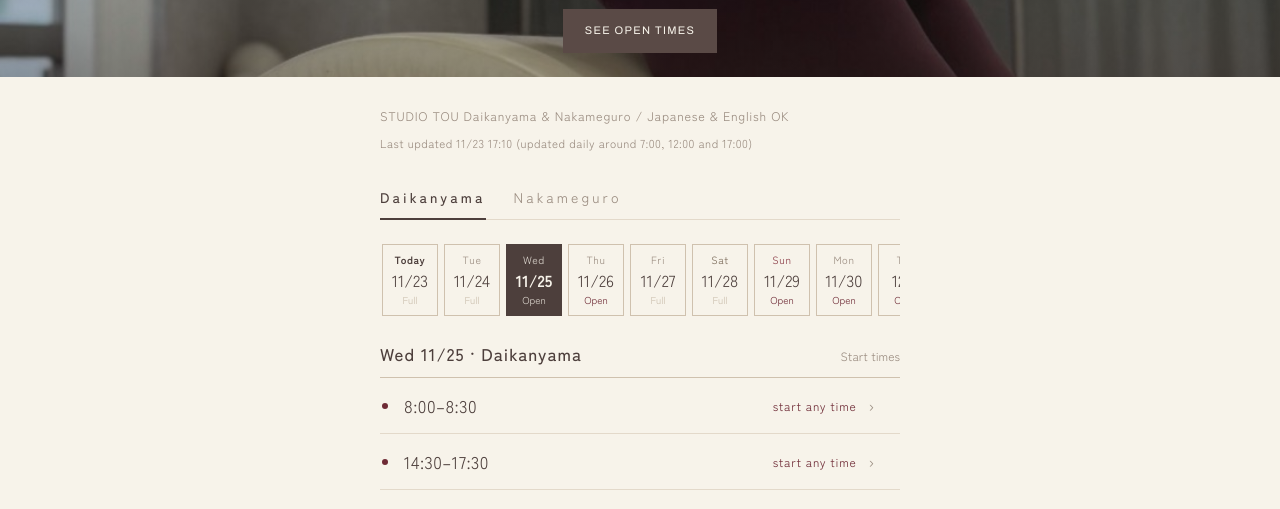
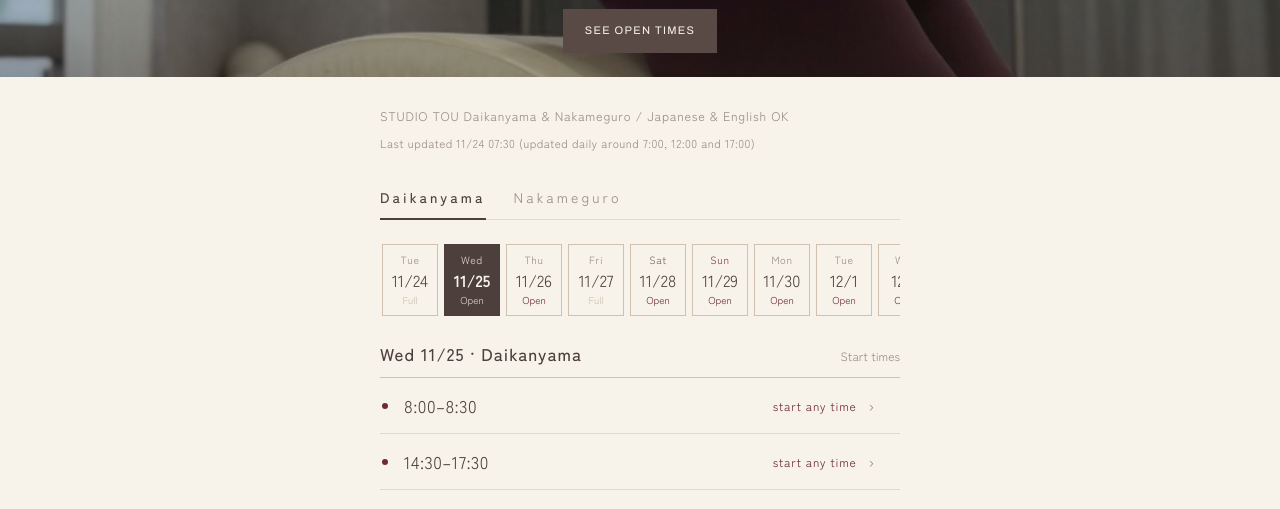
Before and after one commit to ayaleee/ayaleee.github.io, a plain HTML site: page index.html in a window 1280 px wide. Shown: the part 219-728 px from the top of the page. Drawn offline with Linux system fonts and the light colour scheme.

Commit message:
空き枠を更新 2026-11-24 07:07

```diff
--- a/index.html
+++ b/index.html
@@ -211,25 +211,24 @@ footer{font-size:11px;color:var(--muted);line-height:1.8;border-top:1px solid va
 <script>
 /* ===== DATA（Claude が更新するのはここだけ。お客さんの名前・予定名は入れない。時間だけ） ===== */
 const DATA = {
-  asof: "2026-11-23 17:10",
+  asof: "2026-11-24 07:30",
   td: {
-    "2026-11-23": ["11:00-12:00", "12:30-13:30", "15:30-16:30", "16:30-17:30"],
     "2026-11-24": ["10:00-11:00", "11:00-12:00", "12:00-13:00", "13:00-14:00", "14:00-15:00", "15:30-16:30", "17:00-18:00"],
     "2026-11-25": ["10:00-11:00", "11:00-12:00", "12:00-13:00", "13:00-14:00", "19:00-20:00"],
     "2026-11-26": ["07:30-08:45", "09:45-10:45", "11:00-12:00", "13:00-14:00", "14:00-15:00", "15:30-16:30"],
-    "2026-11-27": ["12:00-13:00", "13:00-14:00", "14:30-15:30", "17:00-18:00", "19:30-20:30"],
-    "2026-11-28": ["09:00-19:00", "19:30-20:30"],
+    "2026-11-27": ["09:30-10:30", "12:00-13:00", "13:00-14:00", "14:30-15:30", "17:00-18:00", "19:30-20:30"],
+    "2026-11-28": ["19:30-20:30"],
     "2026-11-29": ["10:00-11:00", "11:00-12:00", "12:00-13:00", "13:00-14:00", "14:00-15:00", "15:00-16:00", "16:00-17:00", "17:30-18:00", "18:30-19:30", "19:30-20:30"],
     "2026-11-30": ["10:00-11:00", "11:30-12:30", "13:00-14:00"],
     "2026-12-01": ["10:00-16:00"],
     "2026-12-02": ["08:30-09:30", "10:00-17:00"],
-    "2026-12-03": ["11:00-13:00"],
+    "2026-12-03": ["08:30-09:30", "09:30-10:30", "11:00-13:00"],
     "2026-12-04": ["08:15-09:15", "11:00-13:00", "13:00-14:00", "17:00-18:00", "18:15-19:15"],
     "2026-12-05": ["10:00-16:15", "16:30-17:30"],
-    "2026-12-06": ["10:00-16:00", "17:00-18:00"]
+    "2026-12-06": ["10:00-16:00", "17:00-18:00"],
+    "2026-12-07": ["09:45-10:45", "11:00-13:00", "13:15-14:15"]
   },
   tn: {
-    "2026-11-23": {"GP1": ["08:00-09:00", "09:10-10:10", "11:00-12:00", "12:00-13:00", "13:00-14:00", "14:00-15:00"], "GP2": ["08:00-09:00", "09:10-10:10", "10:15-11:15", "11:15-12:15", "12:15-13:15", "13:15-14:15", "14:15-15:15"], "GP3": ["08:00-09:00", "09:10-10:10", "10:30-11:30", "15:00-16:00"], "GP4": ["08:00-09:00", "09:10-10:10"], "GP5": ["08:00-09:00", "09:10-10:10"], "GP6": ["08:00-09:00", "09:10-10:10", "14:00-15:00"]},
     "2026-11-24": {"GP1": ["08:00-09:00", "09:15-10:15", "10:30-11:30", "18:30-19:30", "19:40-20:40"], "GP2": ["08:00-09:00", "09:15-10:15", "10:30-11:30", "11:30-12:30", "18:30-19:30", "19:40-20:40"], "GP3": ["08:00-09:00", "09:15-10:15", "10:30-11:30", "18:30-19:30", "19:40-20:40"], "GP4": ["08:00-09:00", "09:15-10:15", "10:30-11:30", "18:30-19:30", "19:40-20:40"], "GP5": ["08:00-09:00", "09:15-10:15", "10:30-11:30", "18:30-19:30", "19:40-20:40"], "GP6": ["08:00-09:00", "09:15-10:15", "10:30-11:30", "18:30-19:30", "19:40-20:40"]},
     "2026-11-25": {"GP1": ["09:00-10:00", "10:30-11:30", "11:45-12:45", "13:00-14:00", "16:30-17:30", "17:45-18:45"], "GP2": ["09:00-10:00", "10:30-11:30", "11:45-12:45", "13:00-14:00", "16:30-17:30", "17:45-18:45"], "GP3": ["09:00-10:00", "10:30-11:30", "11:45-12:45", "13:00-14:00", "16:30-17:30", "17:45-18:45"], "GP4": ["09:00-10:00", "10:30-11:30", "11:45-12:45", "13:00-14:00", "14:30-15:30", "16:30-17:30", "17:45-18:45"], "GP5": ["09:00-10:00", "10:30-11:30", "11:45-12:45", "13:00-14:00", "16:30-17:30", "17:45-18:45"], "GP6": ["09:00-10:00", "10:30-11:30", "11:45-12:45", "13:00-14:00", "16:30-17:30", "17:45-18:45"]},
     "2026-11-26": {"GP1": ["08:00-09:00", "09:30-10:30", "11:00-12:00", "12:15-13:15", "13:30-14:30", "18:30-19:30", "19:40-20:40"], "GP2": ["08:00-09:00", "11:00-12:00", "12:15-13:15", "18:30-19:30", "19:40-20:40"], "GP3": ["08:00-09:00", "11:00-12:00", "12:15-13:15", "18:30-19:30", "19:40-20:40"], "GP4": ["08:00-09:00", "11:00-12:00", "12:15-13:15", "14:00-15:00", "16:30-17:30", "17:30-18:30", "18:30-19:30", "19:40-20:40"], "GP5": ["08:00-09:00", "11:00-12:00", "12:15-13:15", "18:30-19:30", "19:40-20:40"], "GP6": ["08:00-09:00", "11:00-12:00", "12:15-13:15", "18:30-19:30", "19:40-20:40"]},
@@ -238,18 +237,18 @@ const DATA = {
     "2026-11-29": {"GP1": ["08:00-09:00", "09:15-10:15", "10:30-11:30"], "GP2": ["08:00-09:00", "09:15-10:15", "10:30-11:30"], "GP3": ["08:00-09:00", "09:15-10:15", "10:30-11:30"], "GP4": ["08:00-09:00", "09:15-10:15", "10:30-11:30"], "GP5": ["08:00-09:00", "09:15-10:15", "10:30-11:30", "15:00-16:00"], "GP6": ["08:00-09:00", "09:15-10:15", "10:30-11:30"]},
     "2026-11-30": {"GP1": ["08:00-09:00", "09:10-10:10", "11:00-12:00"], "GP2": ["08:00-09:00", "09:10-10:10"], "GP3": ["08:00-09:00", "09:10-10:10"], "GP4": ["08:00-09:00", "09:10-10:10", "12:00-13:00"], "GP5": ["08:00-09:00", "09:10-10:10"], "GP6": ["08:00-09:00", "09:10-10:10"]},
     "2026-12-01": {"GP1": ["08:00-09:00", "09:15-10:15", "10:30-11:30", "11:45-16:45", "18:30-19:30", "19:40-20:40"], "GP2": ["08:00-09:00", "09:15-10:15", "10:30-11:30", "18:30-19:30", "19:40-20:40"], "GP3": ["08:00-09:00", "09:15-10:15", "10:30-11:30", "18:30-19:30", "19:40-20:40"], "GP4": ["08:00-09:00", "09:15-10:15", "10:30-11:30", "18:30-19:30", "19:40-20:40"], "GP5": ["08:00-09:00", "09:15-10:15", "10:30-11:30", "18:30-19:30", "19:40-20:40"], "GP6": ["08:00-09:00", "09:15-10:15", "10:30-11:30", "18:30-19:30", "19:40-20:40"]},
-    "2026-12-02": {"GP1": ["09:00-10:00", "10:30-11:30", "11:45-12:45", "13:00-14:00", "16:30-17:30", "17:45-18:45"], "GP2": ["09:00-10:00", "10:30-11:30", "11:45-12:45", "13:00-14:00", "16:30-17:30", "17:45-18:45"], "GP3": ["09:00-10:00", "10:30-11:30", "11:45-12:45", "13:00-14:00", "16:30-17:30", "17:45-18:45"], "GP4": ["09:00-10:00", "10:30-11:30", "11:45-12:45", "13:00-14:00", "16:30-17:30", "17:45-18:45"], "GP5": ["09:00-10:00", "10:30-11:30", "11:45-12:45", "13:00-14:00", "16:30-17:30", "17:45-18:45"], "GP6": ["09:00-10:00", "10:30-11:30", "11:45-12:45", "13:00-14:00", "16:30-17:30", "17:45-18:45"]},
-    "2026-12-03": {"GP1": ["11:00-12:00", "12:15-13:15", "18:30-19:30", "19:40-20:40"], "GP2": ["11:00-12:00", "12:15-13:15", "18:30-19:30", "19:40-20:40"], "GP3": ["11:00-12:00", "12:15-13:15", "18:30-19:30", "19:40-20:40"], "GP4": ["11:00-12:00", "12:15-13:15", "18:30-19:30", "19:40-20:40"], "GP5": ["11:00-12:00", "12:15-13:15", "18:30-19:30", "19:40-20:40"], "GP6": ["11:00-12:00", "12:15-13:15", "18:30-19:30", "19:40-20:40"]},
+    "2026-12-02": {"GP1": ["09:00-10:00", "10:30-11:30", "11:45-12:45", "13:00-14:00", "16:30-17:30", "17:45-18:45"], "GP2": ["09:00-10:00", "10:30-11:30", "11:45-12:45", "13:00-14:00", "16:30-17:30", "17:45-18:45"], "GP3": ["09:00-10:00", "10:30-11:30", "11:45-12:45", "13:00-14:00", "16:30-17:30", "17:45-18:45"], "GP4": ["09:00-10:00", "10:30-11:30", "11:45-12:45", "13:00-14:00", "16:30-17:30", "17:45-18:45"], "GP5": ["09:00-10:00", "10:30-11:30", "11:45-12:45", "13:00-14:00", "16:30-17:30", "17:45-18:45", "19:00-20:00"], "GP6": ["09:00-10:00", "10:30-11:30", "11:45-12:45", "13:00-14:00", "16:30-17:30", "17:45-18:45"]},
+    "2026-12-03": {"GP1": ["11:00-12:00", "12:15-13:15", "18:30-19:30", "19:40-20:40"], "GP2": ["11:00-12:00", "12:15-13:15", "18:30-19:30", "19:40-20:40"], "GP3": ["11:00-12:00", "12:15-13:15", "18:30-19:30", "19:40-20:40"], "GP4": ["09:00-10:00", "11:00-12:00", "12:15-13:15", "18:30-19:30", "19:40-20:40"], "GP5": ["11:00-12:00", "12:15-13:15", "18:30-19:30", "19:40-20:40"], "GP6": ["11:00-12:00", "12:15-13:15", "18:30-19:30", "19:40-20:40"]},
     "2026-12-04": {"GP1": ["10:00-11:00", "11:15-12:15", "16:15-17:15", "17:30-18:30", "18:45-19:45"], "GP2": ["10:00-11:00", "11:15-12:15", "16:15-17:15", "17:30-18:30", "18:45-19:45"], "GP3": ["10:00-11:00", "11:15-12:15", "16:15-17:15", "17:30-18:30", "18:45-19:45"], "GP4": ["10:00-11:00", "11:15-12:15", "16:15-17:15", "17:30-18:30", "18:45-19:45"], "GP5": ["10:00-11:00", "11:15-12:15", "16:15-17:15", "17:30-18:30", "18:45-19:45"], "GP6": ["10:00-11:00", "11:15-12:15", "16:15-17:15", "17:30-18:30", "18:45-19:45"]},
     "2026-12-05": {"GP1": ["09:00-10:00", "11:00-12:00", "13:30-14:30"], "GP2": ["09:00-10:00", "11:00-12:00", "13:30-14:30"], "GP3": ["09:00-10:00", "11:00-12:00", "13:30-14:30"], "GP4": ["09:00-10:00", "11:00-12:00", "13:30-14:30"], "GP5": ["09:00-10:00", "11:00-12:00", "13:30-14:30"], "GP6": ["09:00-10:00", "11:00-12:00", "13:30-14:30"]},
-    "2026-12-06": {"GP1": ["08:00-09:00", "09:15-10:15", "10:30-11:30"], "GP2": ["08:00-09:00", "09:15-10:15", "10:30-11:30"], "GP3": ["08:00-09:00", "09:15-10:15", "10:30-11:30"], "GP4": ["08:00-09:00", "09:15-10:15", "10:30-11:30"], "GP5": ["08:00-09:00", "09:15-10:15", "10:30-11:30"], "GP6": ["08:00-09:00", "09:15-10:15", "10:30-11:30"]}
+    "2026-12-06": {"GP1": ["08:00-09:00", "09:15-10:15", "10:30-11:30"], "GP2": ["08:00-09:00", "09:15-10:15", "10:30-11:30"], "GP3": ["08:00-09:00", "09:15-10:15", "10:30-11:30"], "GP4": ["08:00-09:00", "09:15-10:15", "10:30-11:30"], "GP5": ["08:00-09:00", "09:15-10:15", "10:30-11:30"], "GP6": ["08:00-09:00", "09:15-10:15", "10:30-11:30"]},
+    "2026-12-07": {"GP1": ["08:00-09:00", "09:10-10:10"], "GP2": ["08:00-09:00", "09:10-10:10"], "GP3": ["08:00-09:00", "09:10-10:10"], "GP4": ["08:00-09:00", "09:10-10:10", "11:00-12:00", "12:00-13:00"], "GP5": ["08:00-09:00", "09:10-10:10"], "GP6": ["08:00-09:00", "09:10-10:10"]}
   },
   me: {
     "2026-11-26": ["15:30-16:30"]
   },
   busy: {
     "2026-11-24": ["21:00-22:00"],
-    "2026-11-26": ["15:30-16:30"],
     "2026-11-27": ["終日"],
     "2026-12-01": ["21:00-22:00"],
     "2026-12-05": ["T:18:30-21:15/40"],
```
